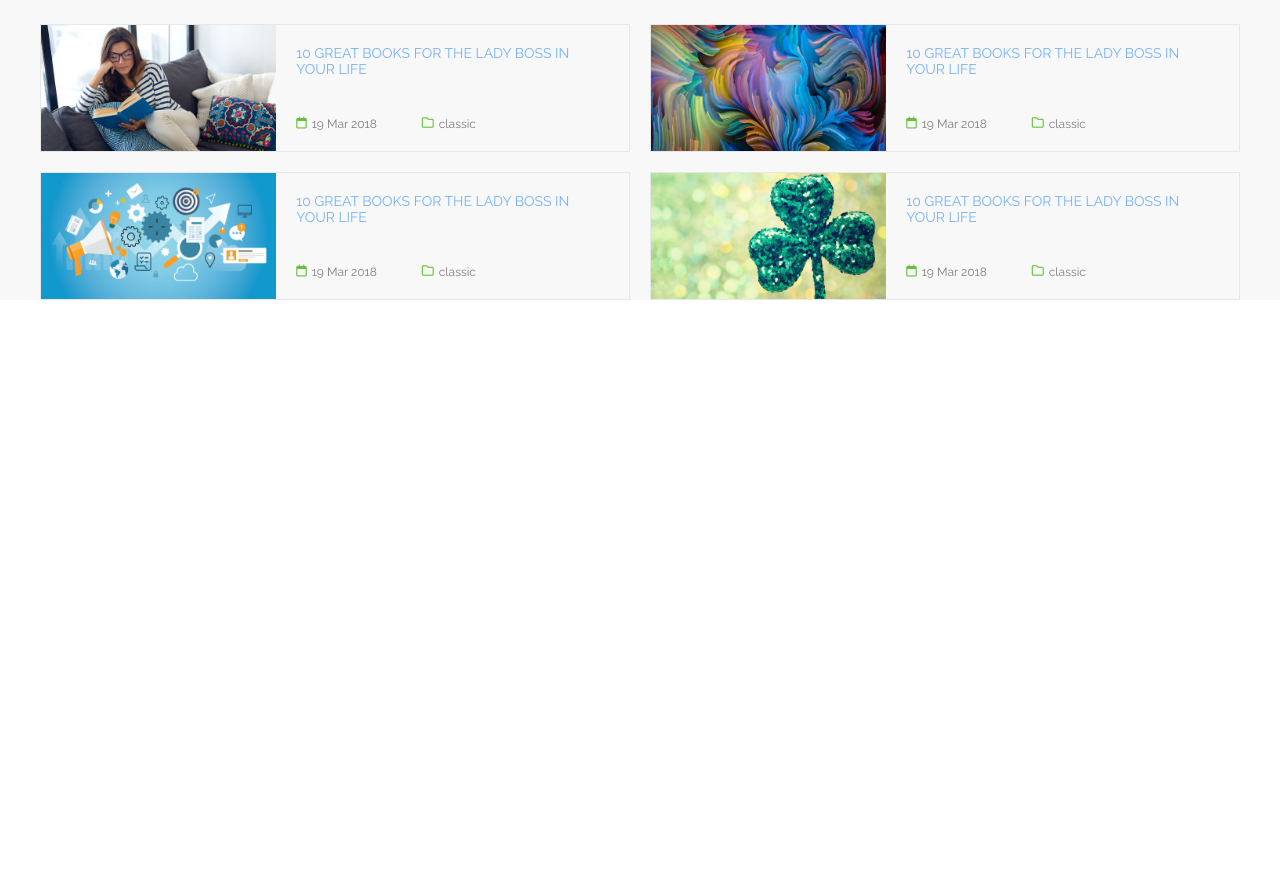
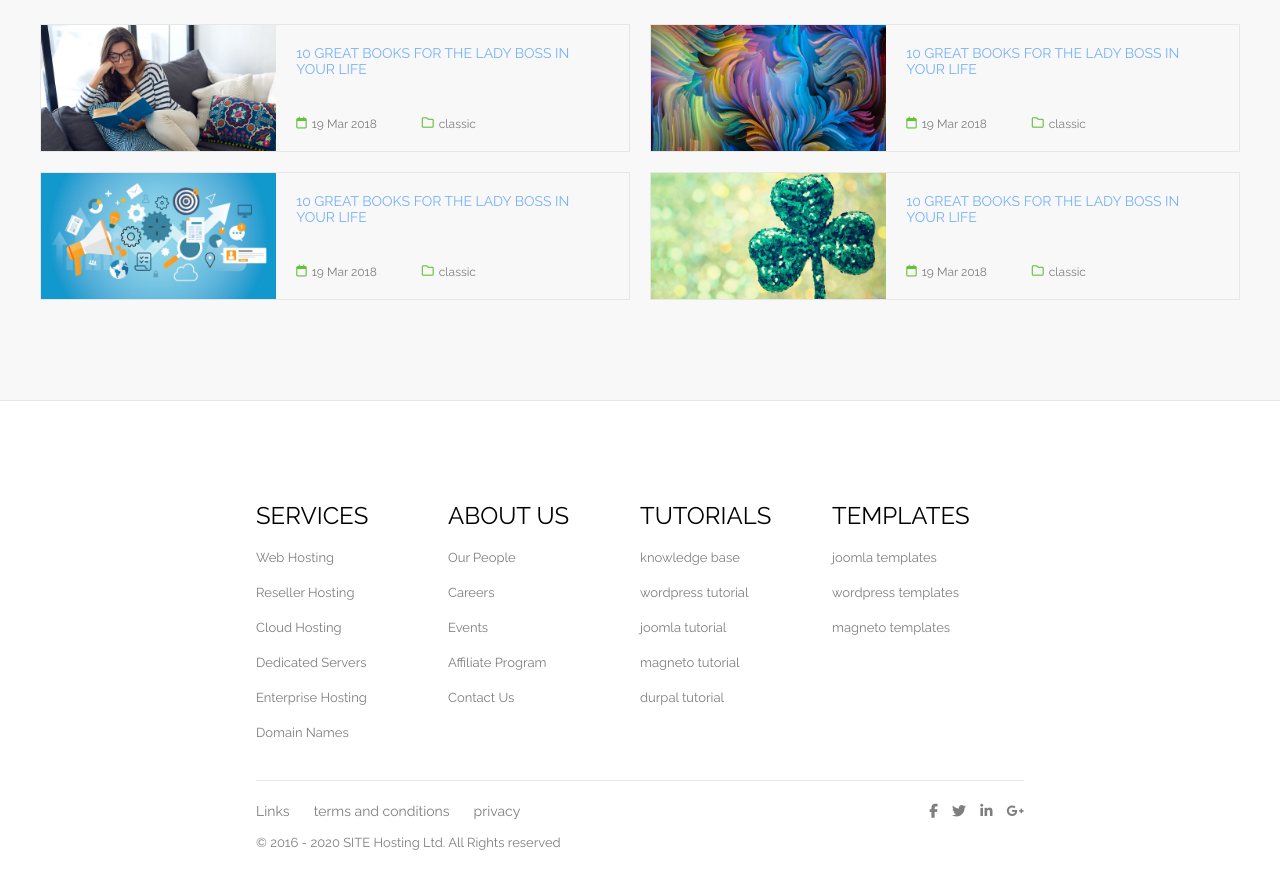
Before and after one commit to Amrnash/X-DATA, a plain HTML site: page index.html in a window 1280 px wide. Shown: the part 2847-3736 px from the top of the page. Before the commit the page ends 3147 px from the top, so only its background shows below. Drawn offline with Linux system fonts and the light colour scheme.

Commit message:
added the footer section with styles

```diff
--- a/index.html
+++ b/index.html
@@ -329,5 +329,67 @@
         </div>
       </div>
     </section>
+
+    <!-- footer  -->
+
+    <footer>
+      <div class="footer-links">
+        <div class="block-footer">
+          <h2>Services</h2>
+          <ul>
+            <li><a href="#">Web Hosting</a></li>
+            <li><a href="#">Reseller Hosting</a></li>
+            <li><a href="#">Cloud Hosting</a></li>
+            <li><a href="#">Dedicated Servers</a></li>
+            <li><a href="#">Enterprise Hosting</a></li>
+            <li><a href="#">Domain Names</a></li>
+          </ul>
+        </div>
+        <div class="block-footer">
+          <h2>About Us</h2>
+          <ul>
+            <li><a href="#">Our People</a></li>
+            <li><a href="#">Careers</a></li>
+            <li><a href="#">Events</a></li>
+            <li><a href="#">Affiliate Program</a></li>
+            <li><a href="#">Contact Us</a></li>
+          </ul>
+        </div>
+        <div class="block-footer">
+          <h2>tutorials</h2>
+          <ul>
+            <li><a href="#">knowledge base</a></li>
+            <li><a href="#">wordpress tutorial</a></li>
+            <li><a href="#">joomla tutorial</a></li>
+            <li><a href="#">magneto tutorial</a></li>
+            <li><a href="#">durpal tutorial</a></li>
+          </ul>
+        </div>
+        <div class="block-footer">
+          <h2>templates</h2>
+          <ul>
+            <li><a href="#">joomla templates</a></li>
+            <li><a href="#">wordpress templates</a></li>
+            <li><a href="#">magneto templates</a></li>
+          </ul>
+        </div>
+      </div>
+      <div class="lower-part">
+        <div class="lower-part-left">
+            <div class="lower-part-links">
+              <a href="#">Links</a>
+              <a href="#">terms and conditions</a>
+              <a href="#">privacy</a>
+            </div>
+            <p>	&copy; 2016 - 2020 SITE Hosting Ltd. All Rights reserved</p>
+        </div>
+        <div class="lower-part-right">
+          <a href="#"><i class="fab fa-facebook-f"></i></a>
+            <a href="#"><i class="fab fa-twitter"></i></a>
+            <a href="#"><i class="fab fa-linkedin-in"></i></a>
+            <a href="#"><i class="fab fa-google-plus-g"></i></a>
+        </div>
+      </div>
+    </footer>
   </body>
 </html>
--- a/styles/style.css
+++ b/styles/style.css
@@ -337,6 +337,8 @@ a {
 /* Blogs Section */
 #blogs {
   background-color: #f8f8f8;
+  padding-bottom: 10rem;
+  border-bottom: 1px solid #e7e7e7;
 }
 .blogs-container {
   width: 120rem;
@@ -390,3 +392,65 @@ a {
 .shortcut-block div i {
   color: #65c139;
 }
+
+/* footer */
+
+footer {
+  margin-top: 10rem;
+}
+.footer-links {
+  display: flex;
+  justify-content: center;
+  margin: 0 auto;
+  margin-bottom: 2rem;
+}
+.block-footer {
+  width: 15%;
+}
+.block-footer h2 {
+  text-transform: uppercase;
+  color: black;
+  font-weight: 500;
+  margin-bottom: 2rem;
+}
+.block-footer ul {
+}
+.block-footer ul li {
+  margin: 2rem 0;
+  font-size: 1.3rem;
+}
+.block-footer ul li a {
+  color: #7e7e7e;
+  transition: all 0.2s;
+}
+.block-footer ul li a:hover {
+  color: #65c139;
+}
+.lower-part {
+  width: 60%;
+  margin: 2rem auto;
+  display: flex;
+  justify-content: space-between;
+  border-top: 1px solid #e7e7e7;
+  padding: 2rem 0;
+}
+.lower-part-left a {
+  display: inline-block;
+  margin-right: 2rem;
+  color: #7e7e7e;
+  font-size: 1.4rem;
+}
+.lower-part-left p {
+  font-size: 1.3rem;
+  margin-top: 1.5rem;
+}
+.lower-part-right a {
+  display: inline-block;
+  margin-left: 1rem;
+  color: #7e7e7e;
+  font-size: 1.4rem;
+}
+.lower-part-left a:hover,
+.lower-part-right a:hover {
+  color: #65c139;
+}
```
